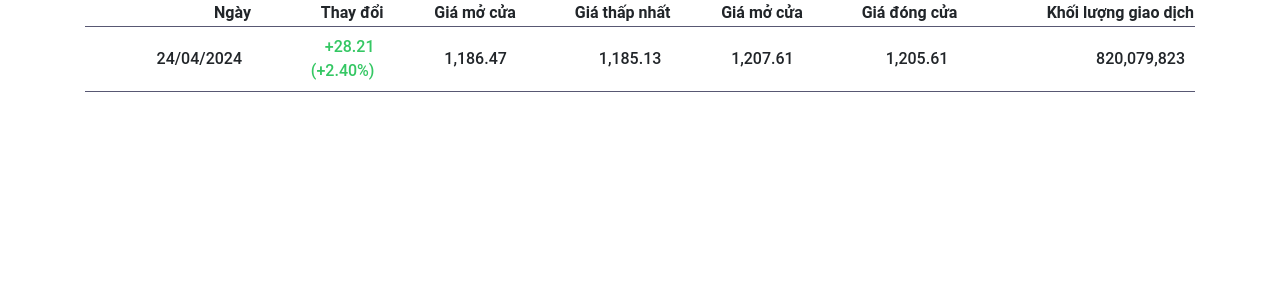
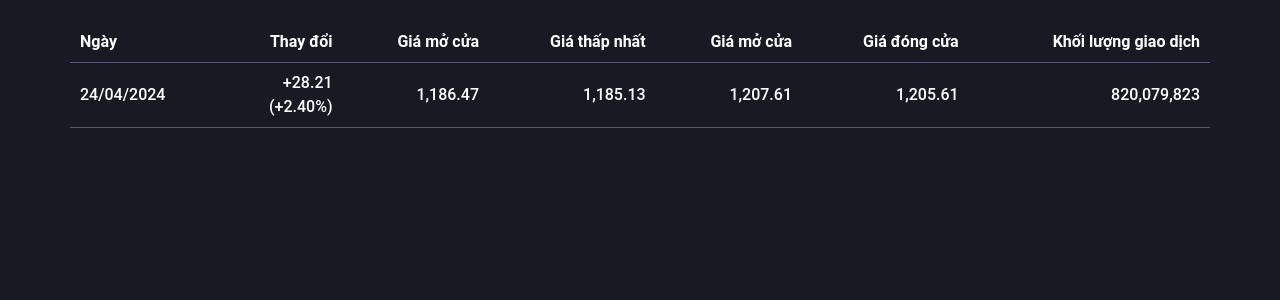
Before and after one commit to VuTrinhNguyenHoang/Final_Project_DE, a Flask app: page / in a window 1280 px wide. Shown: the top 300 px of the page. Run offline with Flask 3, Linux system fonts and the light colour scheme; some libraries are stand-ins or nearby versions.

Commit message:
Update style.css

```diff
--- a/website/static/style.css
+++ b/website/static/style.css
@@ -1,13 +1,14 @@
-body * {
-    font-family: Roboto, sans-serif;
+body, html {
+    color: #fff;
 }
 
-.data-market {
-    min-width: 984px;
+body {
+  font-family: Roboto, sans-serif;
+  background-color: #171a23;
 }
 
-.color--green {
-    color: #34c763 !important;
+.data-market__width {
+  min-width: 984px;
 }
 
 td {
@@ -23,16 +24,15 @@ thead {
   border-color: inherit;
 }
 
-table td, table th {
+table td,
+table th {
   border-bottom: 1px solid #585873;
   line-height: 1.5;
-}
-
-table td {
   padding: 8px 10px;
 }
 
-.data-market th, .data-market td {
+.data-market__width th,
+.data-market__width td {
   white-space: nowrap;
   white-space-collapse: collapse;
   text-wrap: nowrap;
@@ -54,3 +54,18 @@ table {
   text-align: right;
   border-collapse: collapse;
 }
+
+.tab-content {
+  padding: 22px 0;
+}
+
+.data-market__width table th {
+  padding-top: 15px;
+  padding-bottom: 15px;
+  line-height: 2;
+  vertical-align: top;
+}
+
+.sticky-left {
+  text-align: left;
+}
```
Lines whose indentation alone changed are shown as unchanged.
